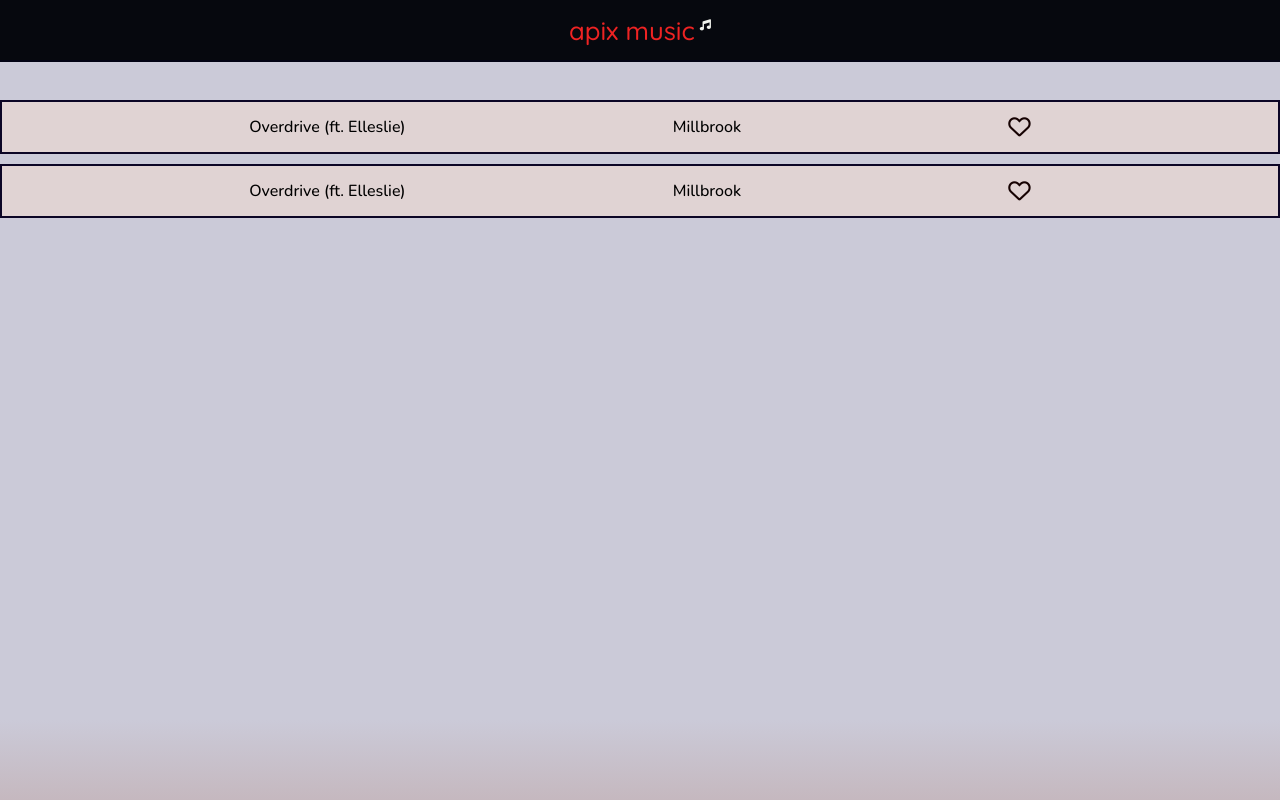
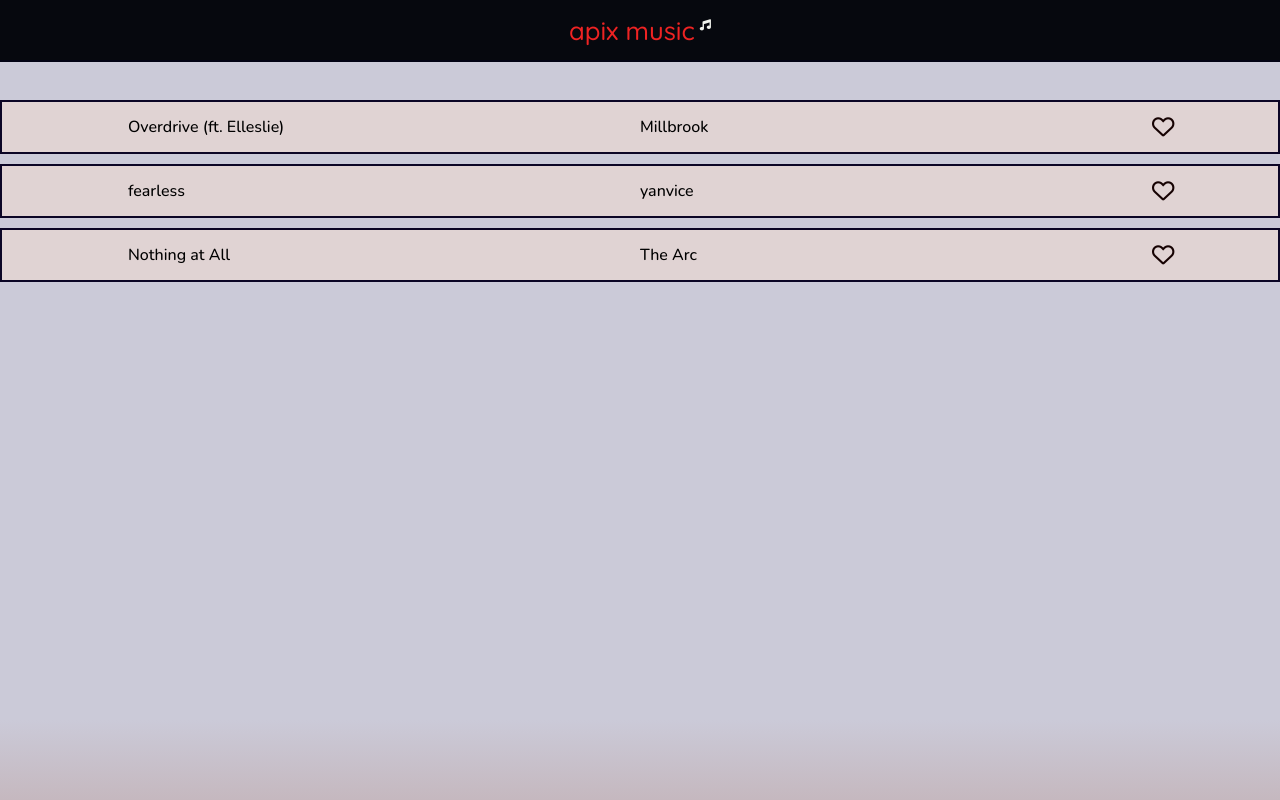
Before and after one commit to ApixNova/Apix-Music, a React (Vite) app: page / in a window 1280 px wide. Built offline with nearby package versions, Linux system fonts and the light colour scheme.

Commit message:
feat: added playlist feature and controls

```diff
--- a/src/App.css
+++ b/src/App.css
@@ -53,10 +53,22 @@ h1 {
   background: rgb(224, 211, 211);
   border: 2px solid rgb(11, 5, 37);
   display: flex;
+  /* justify-content: space-evenly; */
   align-items: center;
-  justify-content: space-evenly;
-  gap: 20px;
+  /* gap: 20px; */
   margin: 10px auto 1px auto;
+}
+.song-name {
+  position: absolute;
+  left: 10%;
+}
+.song-artist {
+  position: absolute;
+  left: 50%;
+}
+.like-button {
+  position: absolute;
+  left: 90%;
 }
 
 #playlist {
--- a/src/App.tsx
+++ b/src/App.tsx
@@ -1,34 +1,67 @@
 import { useState } from "react";
 import "./App.css";
 import Player from "./Player";
-import currentSong from "./songs/Millbrook - Overdrive (ft. Ellerslie) [NCS Release].mp3";
-
+import song1 from "./songs/Millbrook - Overdrive (ft. Ellerslie) [NCS Release].mp3";
+import song2 from "./songs/yanvince - fearless [NCS Release].mp3";
+import song3 from "./songs/The Arc - Nothing at All [NCS Release].mp3";
 
 const demoPlaylist = [
   {
     name: "Overdrive (ft. Elleslie)",
     artist: "Millbrook",
-    file: currentSong,
-    id: 1
+    file: song1,
+    id: 1,
   },
   {
-    name: "Overdrive (ft. Elleslie)",
-    artist: "Millbrook",
-    file: currentSong,
-    id: 2
-  }
-]
+    name: "fearless",
+    artist: "yanvice",
+    file: song2,
+    id: 2,
+  },
+  {
+    name: "Nothing at All",
+    artist: "The Arc",
+    file: song3,
+    id: 3,
+  },
+];
 function App() {
   const [playerBig, setPlayerBig] = useState(false);
   const [like, setLike] = useState<number[]>([]);
   const [playerOpen, setPlayerOpen] = useState(false);
+  // id of current song:
+  const [current, setCurrentSong] = useState(1);
 
   function handleClick() {
     setPlayerBig((prev) => !prev);
   }
 
+  function playPrevious() {
+    // if we are playing the first song, return false so we can handle it in the player
+    if (current == 1) {
+      return false;
+    } else {
+      setCurrentSong((prev) => prev - 1);
+      return true;
+    }
+  }
+
+  function playNext() {
+    // if we are playing the last song, restart the playlist
+    if (
+      demoPlaylist.map((song) => song.id).indexOf(current) ==
+      demoPlaylist.length - 1
+    ) {
+      setCurrentSong(1);
+    } else {
+      setCurrentSong((prev) => prev + 1);
+    }
+  }
+
   function handleClickOnList(e: React.MouseEvent<HTMLElement>) {
     if ((e.target as HTMLDivElement).className === "songlist") {
+      console.log((e.target as HTMLDivElement).id);
+      setCurrentSong(Number.parseInt((e.target as HTMLDivElement).id));
       setPlayerOpen(true);
       return handleClick();
     }
@@ -41,29 +74,43 @@ function App() {
         <i className="fa-solid fa-music"></i>
       </div>
       <div id="playlist">
-      {demoPlaylist.map(song => {
+        {demoPlaylist.map((song) => {
           return (
             <div
               className="songlist"
+              id={song.id.toString()}
               onClick={(e) => handleClickOnList(e)}
             >
-        <p>{song.name}</p>
-        <p>{song.artist}</p>
+              <p className="song-name">{song.name}</p>
+              <p className="song-artist">{song.artist}</p>
               <i
-          onClick={() => setLike(prev => {
-            return like.includes(song.id) ?
-            prev.slice(0, like.indexOf(song.id)).concat(prev.slice(like.indexOf(song.id)+1))
-            : prev.concat(song.id)
-          })}
-          className={!like.includes(song.id) ? "fa-regular fa-heart like-button" : "fa-solid fa-heart pulse like-button"}
+                className={
+                  !like.includes(song.id)
+                    ? "fa-regular fa-heart like-button"
+                    : "fa-solid fa-heart pulse like-button"
+                }
+                onClick={() =>
+                  setLike((prev) => {
+                    return like.includes(song.id)
+                      ? prev
+                          .slice(0, like.indexOf(song.id))
+                          .concat(prev.slice(like.indexOf(song.id) + 1))
+                      : prev.concat(song.id);
+                  })
+                }
               ></i>
             </div>
-        )
-      })
-      }
+          );
+        })}
       </div>
       {playerOpen && (
-        <Player onClick={handleClick} size={playerBig} song={currentSong} />
+        <Player
+          onClick={handleClick}
+          size={playerBig}
+          song={demoPlaylist.filter((s) => s.id == current)[0]}
+          playPrevious={playPrevious}
+          playNext={playNext}
+        />
       )}
     </>
   );
--- a/src/Player.tsx
+++ b/src/Player.tsx
@@ -2,7 +2,13 @@ import { useEffect, useState } from "react";
 import "./Player.css";
 import image from "./img/galaxy.jpg";
 
-export default function Player({ onClick, size, song }: any) {
+export default function Player({
+  onClick,
+  size,
+  song,
+  playPrevious,
+  playNext,
+}: any) {
   const [music, setMusic] = useState({
     playing: true,
     time: 0,
@@ -99,13 +105,13 @@ export default function Player({ onClick, size, song }: any) {
 
         {size && (
           <div>
-            <h2 id="title">Overdrive (ft. Elleslie)</h2>
-            <h3 id="artist">Millbrook</h3>
+            <h2 id="title">{song.name}</h2>
+            <h3 id="artist">{song.artist}</h3>
           </div>
         )}
 
         <div id="controls">
-          <audio id="music" src={song} preload="metadata"></audio>
+          <audio id="music" src={song.file} preload="metadata"></audio>
           {!size && <PlayButton />}
           <p>{convertTime(music.time)}</p>
           <input
@@ -120,14 +126,24 @@ export default function Player({ onClick, size, song }: any) {
         {size && (
           <div id="full-player">
             <i
-              onClick={() => handleChange(0)}
+              id="playPrevious"
+              onClick={() => {
+                if (music.time >= 3) {
+                  handleChange(0);
+                } else {
+                  if (!playPrevious()) {
+                    handleChange(0);
+                  }
+                }
+              }}
               className="fa-solid fa-backward-step"
             ></i>
             <div id="big-button">
               <PlayButton />
             </div>
             <i
-              onClick={() => handleChange(maxTime())}
+              id="playNext"
+              onClick={() => playNext()}
               className="fa-solid fa-forward-step"
             ></i>
           </div>
```
Lines whose indentation alone changed are shown as unchanged.
